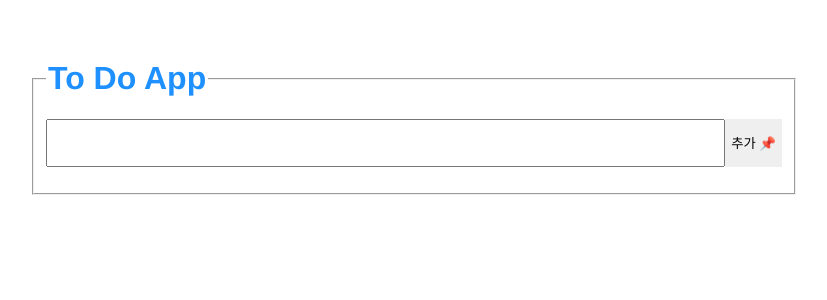
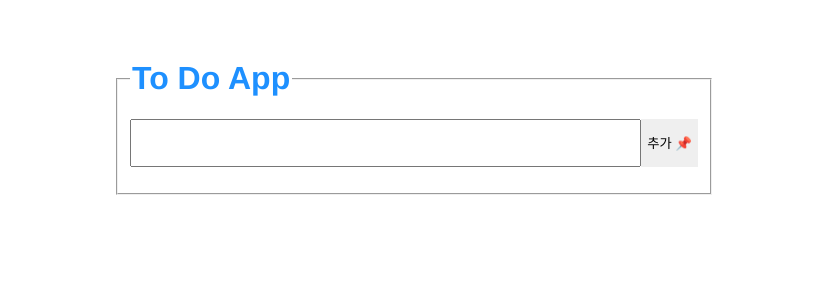
Before and after one commit to imseongtae/vue3-todo-app, a Vue app: page / in a window 1280 px wide. Shown: the top 300 px of the page, without its empty margins (226-1053 px from the left). Built offline with nearby package versions, Linux system fonts and the light colour scheme.

Commit message:
chore: Modify App.vue style

```diff
--- a/src/App.vue
+++ b/src/App.vue
@@ -17,7 +17,7 @@ export default {
 	font-family: Avenir, Helvetica, Arial, sans-serif;
 	-webkit-font-smoothing: antialiased;
 	-moz-osx-font-smoothing: grayscale;
-	width: 768px;
+	width: 600px;
 	margin: 0 auto;
 	margin-top: 60px;
 	color: #2c3e50;
```
